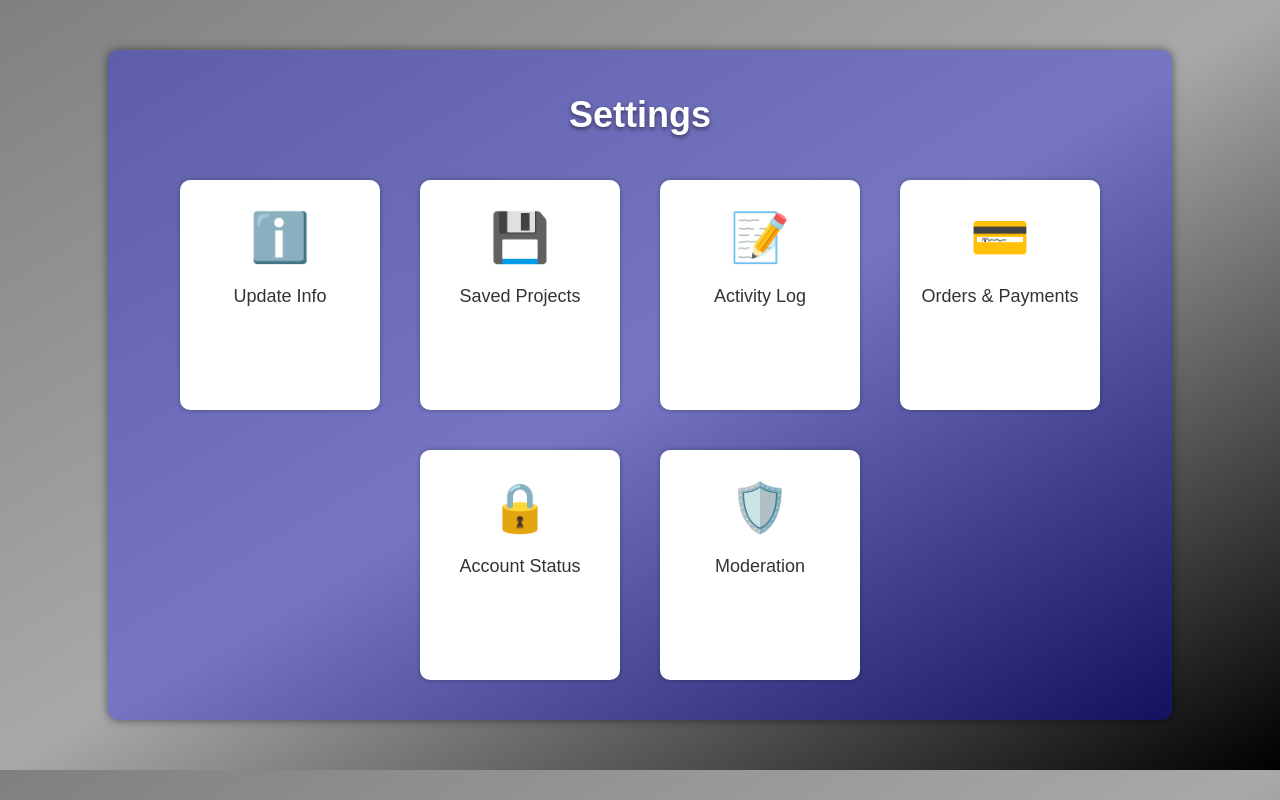
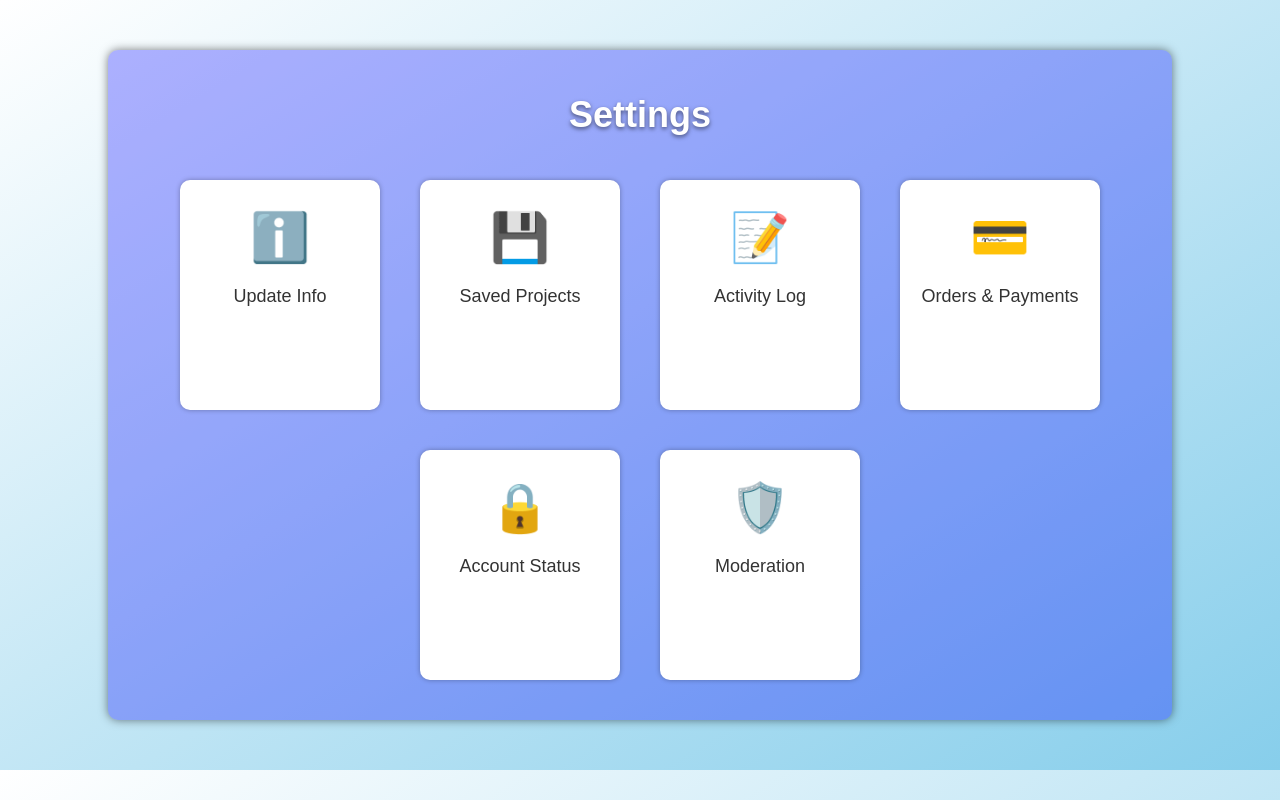
Before and after one commit to Shanjid188/UniConnect, a Django app: page /settings/ in a window 1280 px wide. Run offline with Django 5.2, Linux system fonts and the light colour scheme.

Commit message:
Update settings.html
changed grey to sky blue

```diff
--- a/template/settings.html
+++ b/template/settings.html
@@ -1,3 +1,4 @@
+
 <!DOCTYPE html>
 <html lang="en">
 <head>
@@ -8,7 +9,7 @@
         body {
             margin: 0;
             padding: 0;
-            background: linear-gradient(to bottom right, grey, darkgrey, black);
+            background: linear-gradient(to bottom right, white, skyblue);
             font-family: Arial, sans-serif;
         }
         .settings-container {
```
